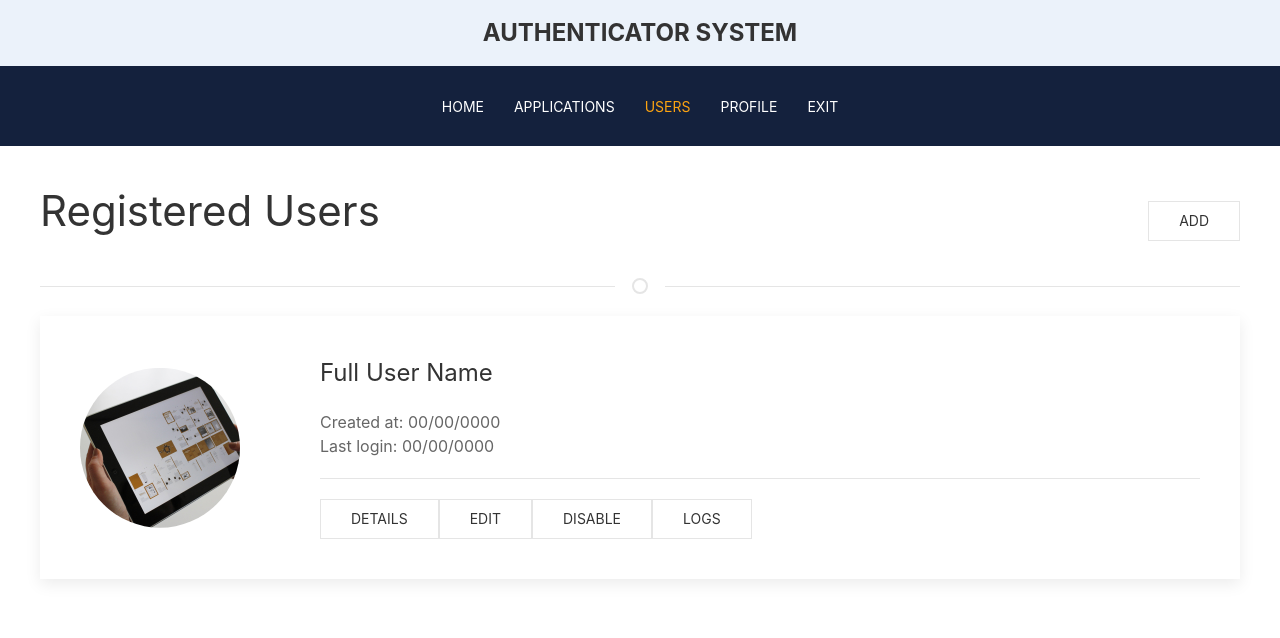
After one commit to PedroHenriqueDevBR/sso-box, a Django app: page /users in a window 1280 px wide. The commit adds this page. Shown: the top 638 px of the page. Run offline with Django 4.2, Linux system fonts and the light colour scheme.

Commit message:
style: implemented users list page style

```diff
--- a/apps/core/static/css/style.css
+++ b/apps/core/static/css/style.css
@@ -28,6 +28,10 @@
     color: var(--app-secondary-color) !important;
 }
 
+.avatar {
+    clip-path: circle();
+}
+
 /* =============================== */
 
 .full-width {
--- a/apps/dashboard/templates/dashboard/profile.html
+++ b/apps/dashboard/templates/dashboard/profile.html
@@ -12,7 +12,7 @@
         <div class="uk-card-header">
             <div class="uk-grid-small uk-flex-middle" uk-grid>
                 <div class="uk-width-auto">
-                    <img class="uk-border-circle" width="40" height="40" src="{% static 'dashboard/images/application-default.jpg' %}" alt="Avatar">
+                    <img class="avatar" width="75" height="75" src="{% static 'dashboard/images/application-default.jpg' %}" alt="Avatar">
                 </div>
                 <div class="uk-width-expand">
                     <h3 class="uk-card-title uk-margin-remove-bottom">Full Profile Name</h3>
--- /dev/null
+++ b/apps/dashboard/templates/dashboard/users.html
@@ -0,0 +1,43 @@
+{% extends 'core/base.html' %}
+{% load static %}
+{% block title %}Login{% endblock title %}
+
+{% block body %}
+
+{% include 'dashboard/widgets/header.html' with selected='users' %}
+
+<main class="uk-container uk-padding">
+    <div class="uk-flex uk-flex-between">
+        <h1>Registered Users</h1>
+        <div class="uk-flex uk-flex-column uk-flex-center">
+            <a class="uk-button uk-button-default" href="#modal-modify-application" uk-toggle>Add</a>
+        </div>
+    </div>
+    <hr class="uk-divider-icon">
+
+    <section>
+        <div class="uk-card uk-card-default uk-grid-collapse uk-child-width-1-5 uk-margin" uk-grid>
+            <div class="uk-flex uk-flex-center uk-flex-middle">
+                <img src="{% static 'dashboard/images/application-default.jpg' %}" width="300" height="300" class="avatar">
+            </div>
+            <div class="uk-width-expand">
+                <div class="uk-card-body">
+                    <h3 class="uk-card-title">Full User Name</h3>
+                    <span>Created at: 00/00/0000</span><br>
+                    <span>Last login: 00/00/0000</span>
+                    <hr>
+                    <div class="uk-flex">
+                        <a href="{% url 'application_details' 1 %}" class="uk-button uk-button-default">Details</a>
+                        <a href="{% url 'application_details' 1 %}" class="uk-button uk-button-default">Edit</a>
+                        <a href="{% url 'application_details' 1 %}" class="uk-button uk-button-default">Disable</a>
+                        <a href="{% url 'application_details' 1 %}" class="uk-button uk-button-default">Logs</a>
+                    </div>
+                </div>
+            </div>
+        </div>
+    </section>
+</main>
+
+{% include 'dashboard/widgets/modal_modify_application.html' %}
+
+{% endblock body %}
--- a/apps/dashboard/templates/dashboard/widgets/header.html
+++ b/apps/dashboard/templates/dashboard/widgets/header.html
@@ -12,7 +12,7 @@
                     <a href="{% url 'applications' %}" class="app-on-primary-color {% if selected == 'applications' %}app-secondary-color-text{% endif %}">Applications</a>
                 </li>
                 <li>
-                    <a href="#" class="app-on-primary-color {% if selected == 'users' %}app-secondary-color-text{% endif %}">Users</a>
+                    <a href="{% url 'users' %}" class="app-on-primary-color {% if selected == 'users' %}app-secondary-color-text{% endif %}">Users</a>
                 </li>
                 <li>
                     <a href="{% url 'profile' %}" class="app-on-primary-color {% if selected == 'profile' %}app-secondary-color-text{% endif %}">Profile</a>
--- a/apps/dashboard/urls.py
+++ b/apps/dashboard/urls.py
@@ -3,6 +3,7 @@ from apps.dashboard.views import (
     dashboard_views,
     application_views,
     profile_views,
+    users_views,
 )
 
 urlpatterns = [
@@ -26,4 +27,9 @@ urlpatterns = [
         profile_views.ProfileView.as_view(),
         name="profile",
     ),
+    path(
+        "users",
+        users_views.UsersView.as_view(),
+        name="users",
+    ),
 ]
--- /dev/null
+++ b/apps/dashboard/views/users_views.py
@@ -0,0 +1,9 @@
+from django.shortcuts import render
+from django.views.generic import View
+from django.http import HttpRequest
+
+
+class UsersView(View):
+    def get(self, request: HttpRequest):
+        template_name = "dashboard/users.html"
+        return render(request=request, template_name=template_name)
--- a/requirements.txt
+++ b/requirements.txt
@@ -13,5 +13,3 @@ pytest==7.3.1
 pytest-django==4.5.2
 sqlparse==0.4.3
 tomli==2.0.1
-psycopg2==2.9.3
-psycopg2-binary==2.9.3
```
Also changed, not shown: apps/dashboard/static/dashboard/styles/style.css (added).
